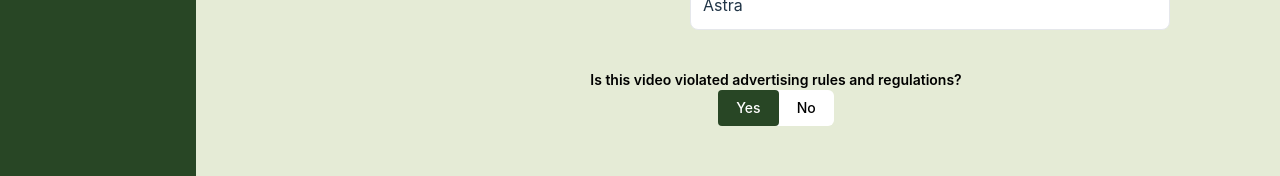
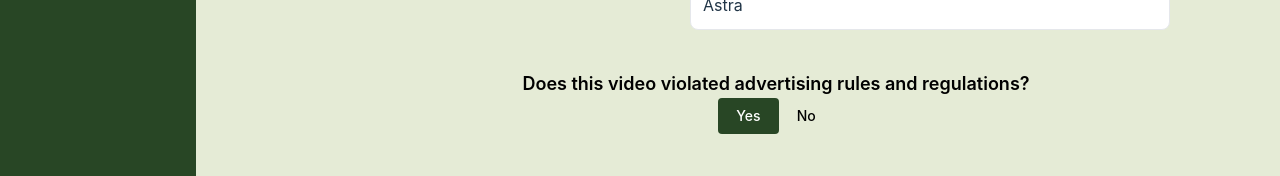
Before and after one commit to Rimaz-Moulana/Nutritech, a React (Vite) app in the folder frontend/: page /annotation/1 in a window 1280 px wide. Shown: the part 276-452 px from the top of the page. Built offline with nearby package versions, Linux system fonts and the light colour scheme.

Commit message:
Annotation table

```diff
--- a/frontend/package.json
+++ b/frontend/package.json
@@ -23,7 +23,8 @@
     "react-hooks": "^1.0.1",
     "react-router-dom": "^6.21.3",
     "react-slick": "^0.30.1",
-    "slick-carousel": "^1.8.1"
+    "slick-carousel": "^1.8.1",
+    "sweetalert2": "^11.10.5"
   },
   "devDependencies": {
     "@types/react": "^18.2.43",
--- a/frontend/src/pages/Annotator/Allvideos.jsx
+++ b/frontend/src/pages/Annotator/Allvideos.jsx
@@ -44,7 +44,7 @@ function Allvideos() {
       <div className="w-full sm:w-3/4 ml-0 h-full sm:ml-64 z-10">
         <Navbar type='annotator' />
         <div className='flex'>
-          <h1 className=' mb-8 ml-24 mt-32 text-3xl lg:mr-[1000px] font-semibold text-sidebarGreen left-0'>
+          <h1 className=' mb-8 ml-24 mt-32 text-3xl lg:mr-[960px] font-semibold text-sidebarGreen left-0'>
                   All Videos
                 </h1>
 
--- a/frontend/src/pages/Annotator/AnnotationTable.jsx
+++ b/frontend/src/pages/Annotator/AnnotationTable.jsx
@@ -7,20 +7,20 @@ import plus from '../../assets/Images/plus.png';
 import minus from '../../assets/Images/minus.png';
 import axios from 'axios';
 import { useNavigate, useParams } from 'react-router-dom';
+import Swal from 'sweetalert2';
 
 function AnnotationTable() {
   const navigate = useNavigate();
   const { videoId } = useParams();
 
-  const [isChecked, setIsChecked] = useState(() => {
-    return JSON.parse(localStorage.getItem('isChecked')) || false;
-  });
+  const [isYesSelected, setIsYesSelected] = useState(true);
 
-  const handleCheckboxChange = () => {
-    const newCheckedState = !isChecked;
-    setIsChecked(newCheckedState);
+  const handleYesClick = () => {
+    setIsYesSelected(true);
+  };
 
-    localStorage.setItem('isChecked', JSON.stringify(newCheckedState));
+  const handleNoClick = () => {
+    setIsYesSelected(false);
   };
 
   const viewdetails = () => {
@@ -84,7 +84,16 @@ function AnnotationTable() {
       });
 
       console.log('Response from server:', response.data);
-      window.alert('Annotations saved successfully!');
+      Swal.fire({
+        icon: 'success',
+        title: 'Annotations saved successfully!',
+        showConfirmButton: false,
+        timer: 2000,
+        customClass: {
+          popup: 'bg-gray-300 text-sidebarGreen', // Use Tailwind CSS class directly
+        },
+        iconColor: '#294B29',
+      });
     } catch (error) {
       console.error('Error saving annotations:', error);
     }
@@ -102,34 +111,63 @@ function AnnotationTable() {
         </div>
         <div className='ml-16 h-full sm:ml-20 mb-8 mt-10 text-sm font-semibold text-black'>
           <div className='flex-end'>
-            <p>Is this video violated advertising rules and regulations?</p>
+            <p className='text-lg'>Does this video violated advertising rules and regulations?</p>
+
+            <div className='flex place-content-center'>
+              <button
+                className={`flex items-center space-x-[6px] rounded py-2 px-[18px] text-sm font-medium ${
+                  isYesSelected ? 'text-primary bg-sidebarGreen text-white' : 'text-body-color'
+                }`}
+                onClick={handleYesClick}
+              >
+                Yes
+              </button>
+              <button
+                className={`flex items-center space-x-[6px] rounded py-2 px-[18px] text-sm font-medium ${
+                  !isYesSelected ? 'text-primary bg-sidebarGreen text-white' : 'text-body-color'
+                }`}
+                onClick={handleNoClick}
+              >
+                No
+              </button>
+            </div>
+            {!isYesSelected && (
+              <>
+              <div className='mt-12 w-1/2 ml-52 bg-white p-2 place-content-center item-center'>
+              <div className='mt-4 text-lg'>Are you sure?</div>
+              <div className='flex mt-4 place-content-center'>
+              <button
+                className={`flex items-center space-x-[6px] rounded py-2 px-[18px] text-sm font-medium ${
+                  isYesSelected ? 'text-primary bg-sidebarGreen text-white' : 'text-body-color'
+                }`}
+                onClick={submit}
+              >
+                Yes
+              </button>
+
+              <button
+                className={`flex items-center space-x-[6px] rounded py-2 px-[18px] text-sm font-medium ${
+                  !isYesSelected ? 'text-primary bg-sidebarGreen text-white' : 'text-body-color'
+                }`}
+                onClick={handleYesClick}
+              >
+                No
+              </button>
+            </div>
+              </div>
+
 
             <div>
-              <label className='themeSwitcherTwo shadow-card relative inline-flex cursor-pointer select-none items-center justify-center rounded-md bg-white '>
-                <input
-                  type='checkbox'
-                  className='sr-only'
-                  checked={isChecked}
-                  onChange={handleCheckboxChange}
-                />
-                <span
-                  className={`flex items-center space-x-[6px] rounded py-2 px-[18px] text-sm font-medium ${
-                    !isChecked ? 'text-primary bg-sidebarGreen text-white' : 'text-body-color'
-                  }`}
-                >
-                  Yes
-                </span>
-                <span
-                  className={`flex items-center space-x-[6px] rounded py-2 px-[18px] text-sm font-medium ${
-                    isChecked ? 'text-primary bg-sidebarGreen text-white' : 'text-body-color'
-                  }`}
-                >
-                  No
-                </span>
-              </label>
+            <button className="text-white mt-24 bg-gradient-to-t from-buttonGreen  to-darkGreen hover:bg-gradient-to-br focus:ring-4 focus:outline-none focus:ring-darkGreen dark:focus:ring-darkGreen shadow-lg shadow-darkGreen dark:shadow-lg dark:shadow-darkGreen font-medium rounded-lg text-sm px-5 py-2.5 text-center me-2 mb-2"
+               onClick={() => window.history.back()}>
+                Cancel
+                </button>
             </div>
+            </>
+            )
+            }
 
-            {!isChecked && (
+            {isYesSelected && (
               <>
                 {[...Array(rowCount)].map((_, index) => (
                   <div key={index}>
@@ -161,7 +199,7 @@ function AnnotationTable() {
             )}
           </div>
 
-          {!isChecked && (
+          {isYesSelected && (
             <div className='flex items-end justify-center mt-4 z-10 h-full'>
               <div className='flex fixed right-12 bottom-20'>
                 <button
@@ -184,6 +222,11 @@ function AnnotationTable() {
                 >
                   View Product Details
                 </button>
+
+                <button className="text-white bg-gradient-to-t from-buttonGreen  to-darkGreen hover:bg-gradient-to-br focus:ring-4 focus:outline-none focus:ring-darkGreen dark:focus:ring-darkGreen shadow-lg shadow-darkGreen dark:shadow-lg dark:shadow-darkGreen font-medium rounded-lg text-sm px-5 py-2.5 text-center me-2 mb-2"
+                 onClick={() => window.history.back()}>
+                  Cancel
+                </button>
               </div>
             </div>
           )}
--- a/frontend/src/pages/Annotator/UnannotatedVideos.jsx
+++ b/frontend/src/pages/Annotator/UnannotatedVideos.jsx
@@ -43,7 +43,7 @@ function Unannotatedvideos() {
       <div className="w-full sm:w-3/4 ml-0 h-full sm:ml-64">
         <Navbar type='annotator'/>
         <div className='flex'>
-        <h1 className=' mb-8 ml-24 mt-32 lg:mr-[860px] text-3xl font-semibold text-sidebarGreen left-0'>
+        <h1 className=' mb-8 ml-24 mt-32 lg:mr-[800px] text-3xl font-semibold text-sidebarGreen left-0'>
            Unannotated Videos
         </h1>
         {/* <GridListView type="annotated" videoData={annotatedVideoData}/> */}
--- a/frontend/src/pages/MediaStation/UploadVideo.jsx
+++ b/frontend/src/pages/MediaStation/UploadVideo.jsx
@@ -1,7 +1,7 @@
 import React, { useState } from 'react'
+import Swal from 'sweetalert2';
 import UploadForm from '../../components/UploadVideo/UploadForm';
 import VideoUpload from '../../components/UploadVideo/VideoUpload';
-import UploadNewVideoUIBtnSet from '../../components/button/UploadNewVideoUIBtnSet';
 import NavbarMediaStation from '../../components/navbar/NavbarMediaStation';
 
 
@@ -44,8 +44,16 @@ function UploadVideo() {
       }
 
       const data = await response.json();
-      window.alert('Video uploaded successfully!');
-
+      Swal.fire({
+        icon: 'success',
+        title: 'Video uploaded successfully!',
+        showConfirmButton: false,
+        timer: 2000,
+        customClass: {
+          popup: 'bg-gray-300 text-sidebarGreen', // Use Tailwind CSS class directly
+        },
+        iconColor: '#294B29',
+      });
     } catch (error) {
       console.error('Error while saving video:', error);
     }
--- a/frontend/tailwind.config.js
+++ b/frontend/tailwind.config.js
@@ -44,4 +44,6 @@
   },
 
   plugins: [],
+
+
 }
```
Also changed, not shown: 1 other file (tests, documents, lock files or other folders).
